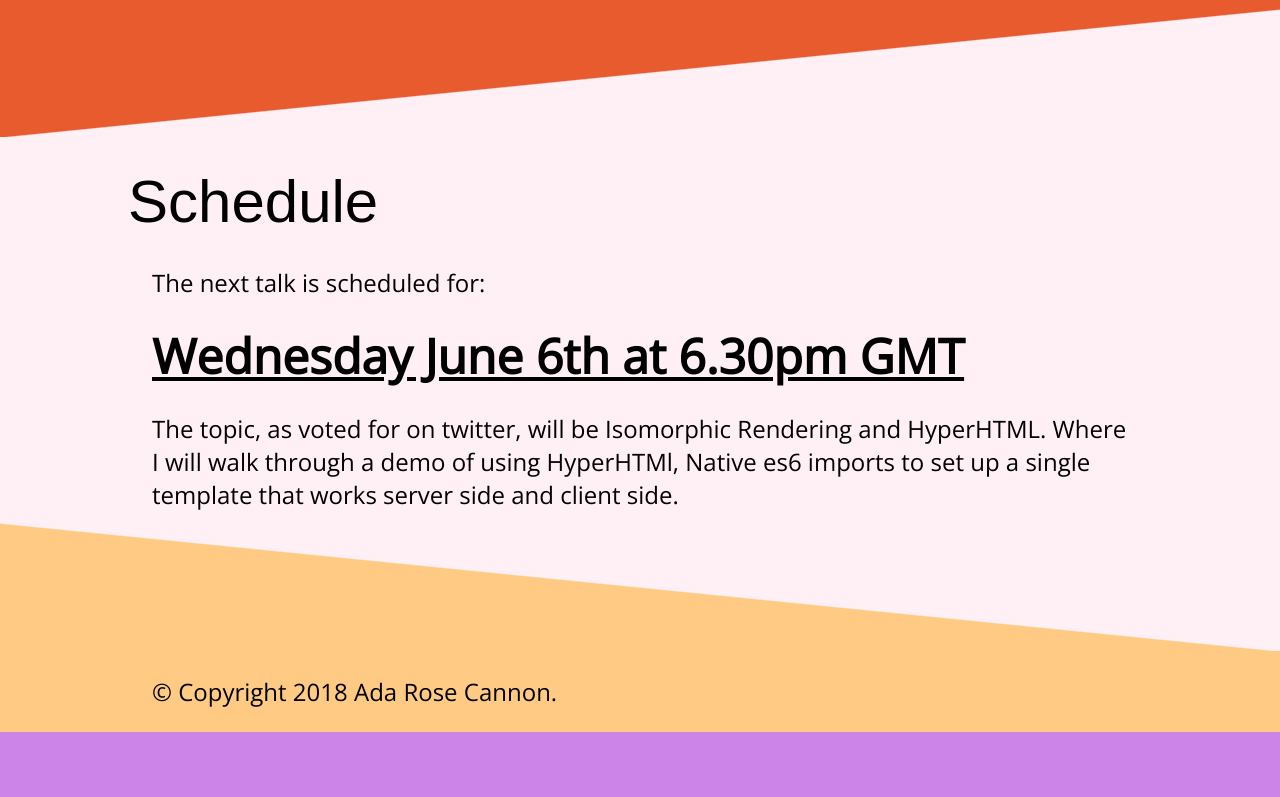
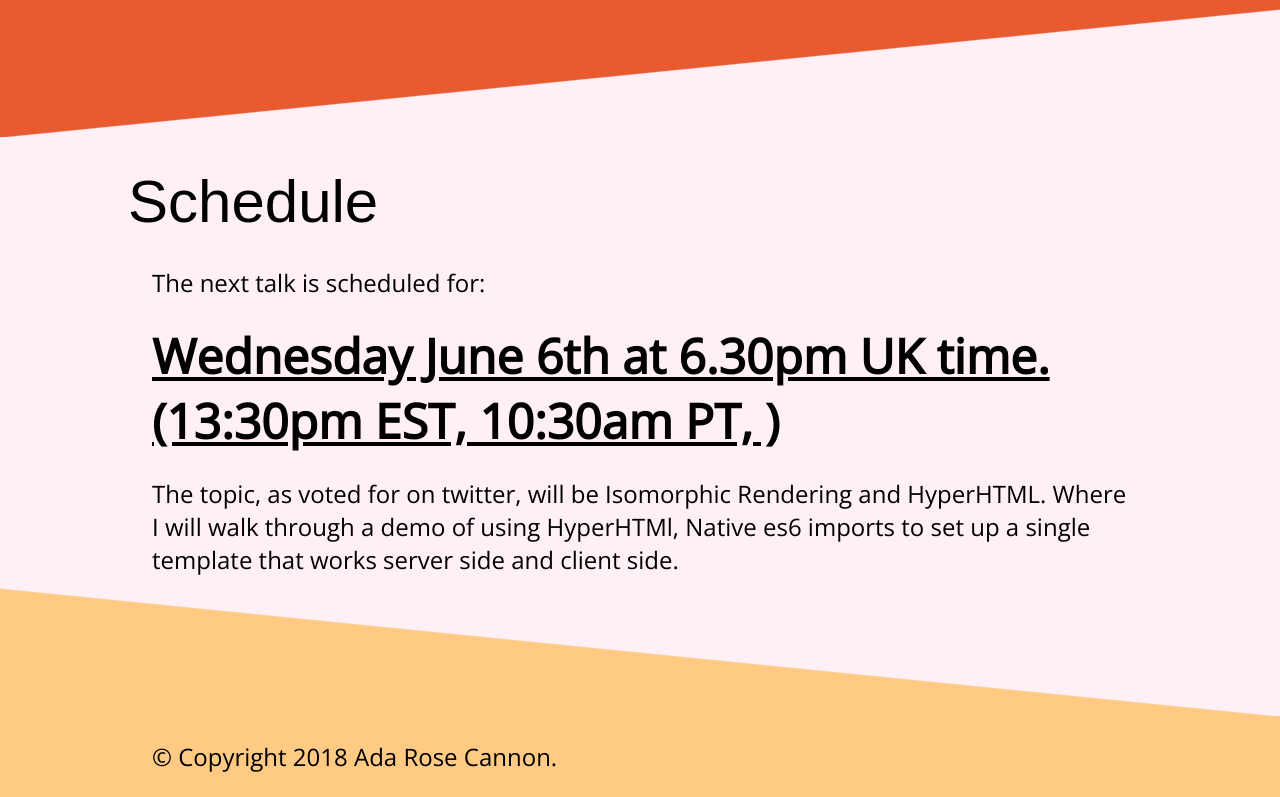
Before and after one commit to AdaRoseCannon/tech-talks, a plain HTML site: page index.html in a window 1280 px wide. Shown: the part 1454-2251 px from the top of the page. Before the commit the page ends 2186 px from the top, so only its background shows below. Drawn offline with nearby package versions, Linux system fonts and the light colour scheme; a script that the page names is missing; a web font is replaced by a local one.

Commit message:
🚐👞 Updated with Glitch

```diff
--- a/index.html
+++ b/index.html
@@ -84,7 +84,7 @@
       </h2>
       <p>
         The next talk is scheduled for: <br />
-        <span style="font-size: 2em; margin: 0.5em 0; display: inline-block; font-weight: bold;"><a href="webcal://ada-ttt.glitch.me/Adas_Twitch_Tech_Talk.ics">Wednesday June 6th at 6.30pm GMT</a></span><br />
+        <span style="font-size: 2em; margin: 0.5em 0; display: inline-block; font-weight: bold;"><a href="webcal://ada-ttt.glitch.me/Adas_Twitch_Tech_Talk.ics">Wednesday June 6th at 6.30pm UK time. (13:30pm EST, 10:30am PT, )</a></span><br />
           The topic, as voted for on twitter, will be Isomorphic Rendering and HyperHTML. Where I will walk through a demo of using HyperHTMl, Native es6 imports to set up a single template that works server side and client side.
       </p>
     </section>
```
